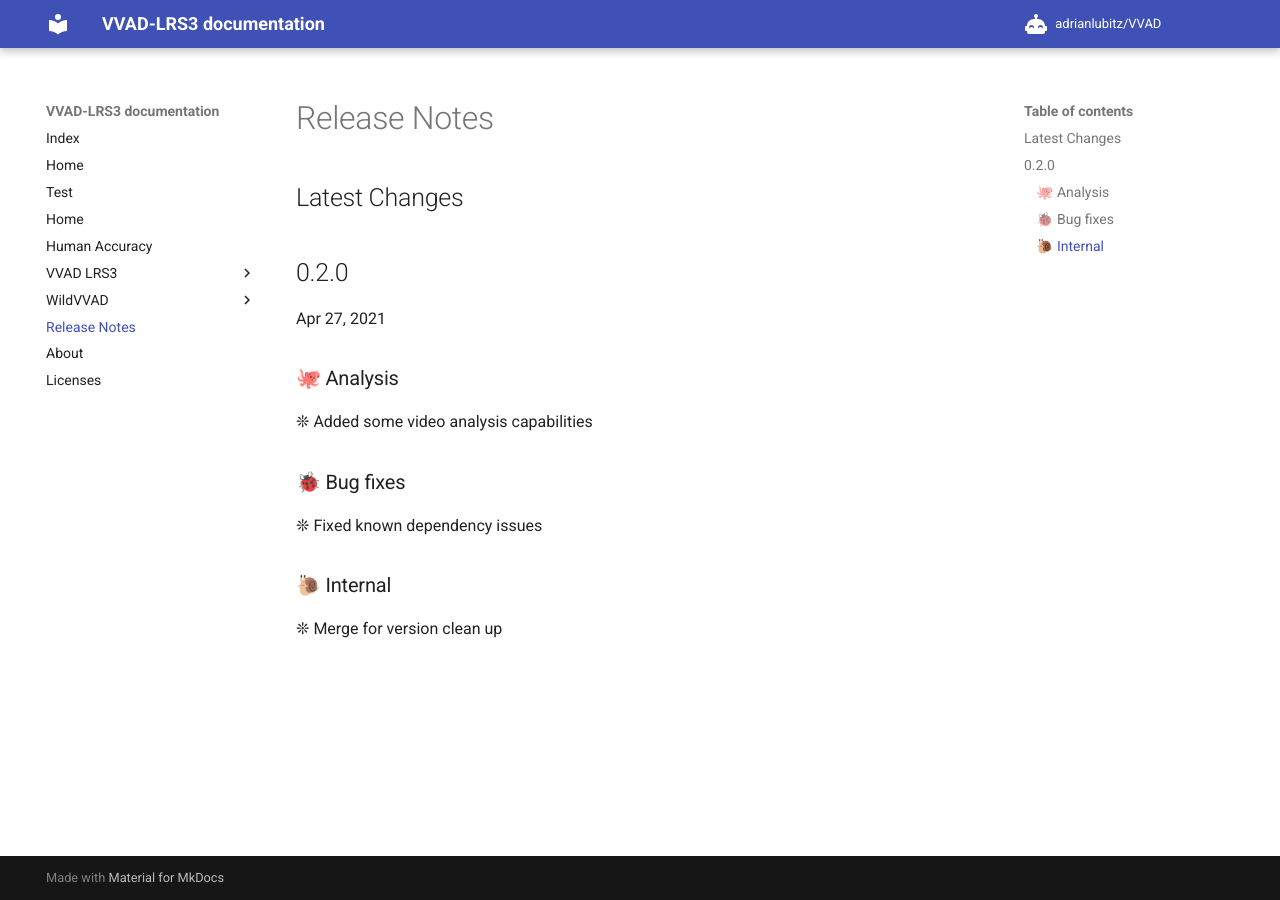
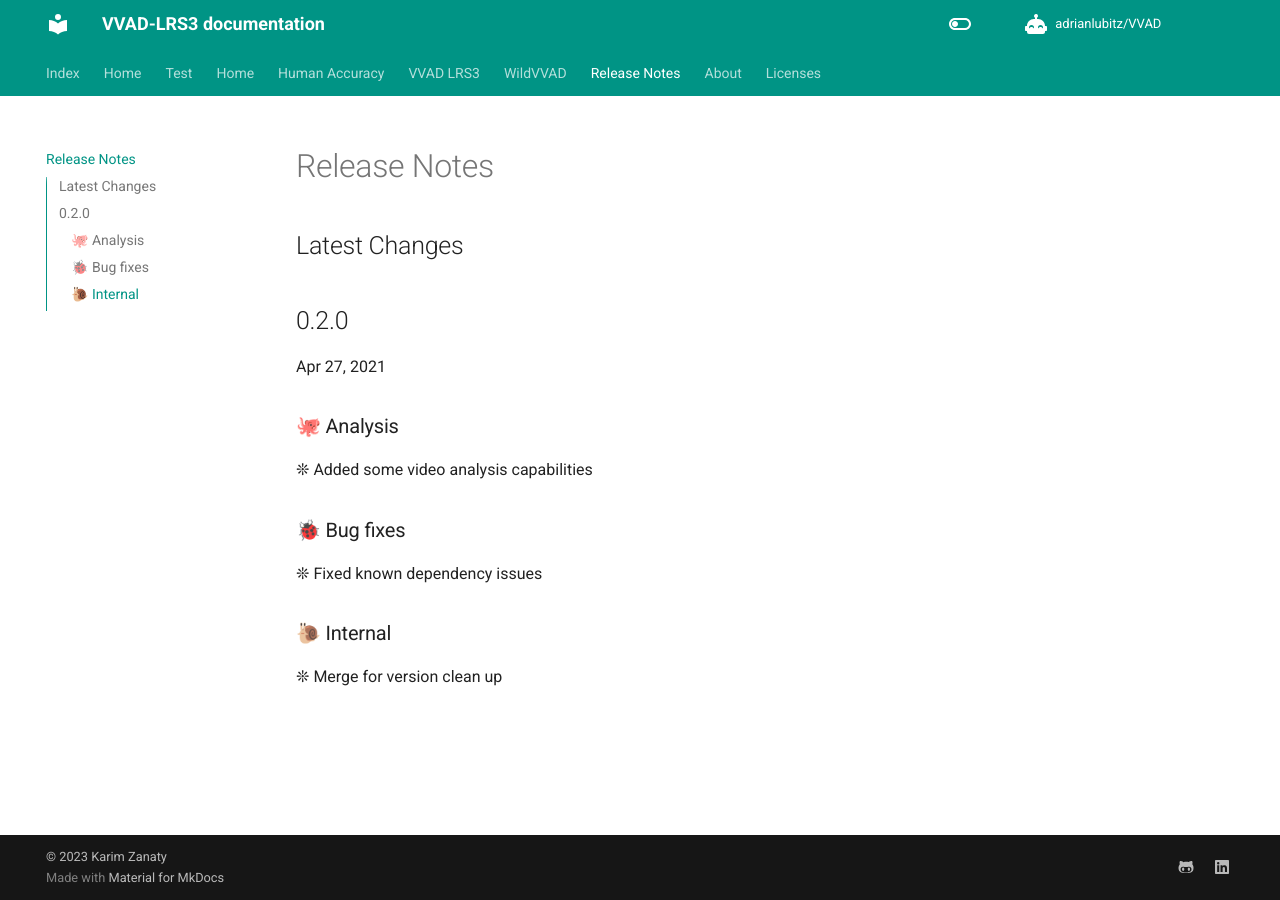
Before and after one commit to adriandavidauer/VVAD, an MkDocs documentation site: the page built from docs/release-notes.md, in a window 1280 px wide. Built offline with MkDocs 1.6.1 and Material for MkDocs 9.7.7, drawn with Linux system fonts in a browser that asks for light colours; comment, search, counter and statistics services are not loaded.

```diff
--- a/mkdocs.yml
+++ b/mkdocs.yml
@@ -25,10 +25,59 @@ nav:
 
 theme:
   name: material
-  palette:
-    primary: indigo
   icon:
     repo: material/robot-happy
+  features:
+    - navigation.tabs
+    - navigation.sections
+    - toc.integrate
+    - navigation.top
+    - search.suggest
+    - search.highlight
+    - content.tabs.link
+    - content.code.annotation
+    - content.code.copy
+  language: en
+  palette:
+    - scheme: default
+      toggle:
+        icon: material/toggle-switch-off-outline
+        name: Switch to dark mode
+      primary: teal
+      accent: purple
+    - scheme: slate
+      toggle:
+        icon: material/toggle-switch
+        name: Switch to light mode
+      primary: teal
+      accent: red
+
+markdown_extensions:
+  - pymdownx.highlight:
+      anchor_linenums: true
+  - pymdownx.inlinehilite
+  - pymdownx.snippets
+  - admonition
+  - pymdownx.arithmatex:
+      generic: true
+  - footnotes
+  - pymdownx.details
+  - pymdownx.superfences
+  - pymdownx.mark
+  - attr_list
+  - pymdownx.emoji:
+      emoji_index: !!python/name:materialx.emoji.twemoji
+      emoji_generator: !!python/name:materialx.emoji.to_svg
+
+extra:
+  social:
+    - icon: fontawesome/brands/github-alt
+      link: https://github.com/K-Zanaty
+    - icon: fontawesome/brands/linkedin
+      link: https://www.linkedin.com/in/karim-zanaty/
+
+copyright: |
+  &copy; 2023 <a href="https://github.com/K-Zanaty" target="_blank" rel="noopener">Karim Zanaty</a>
 
 plugins:
   - mkdocstrings
```
